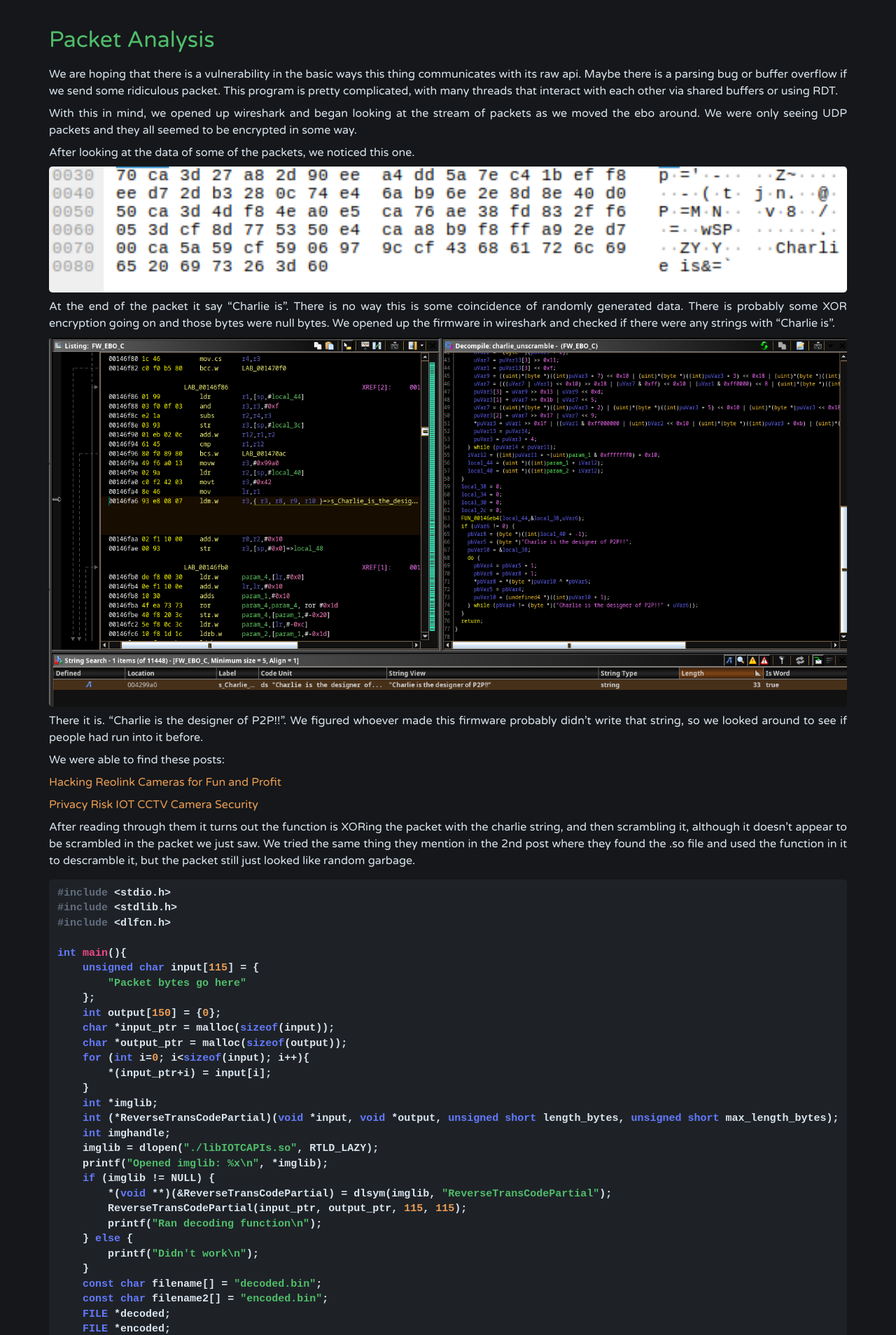
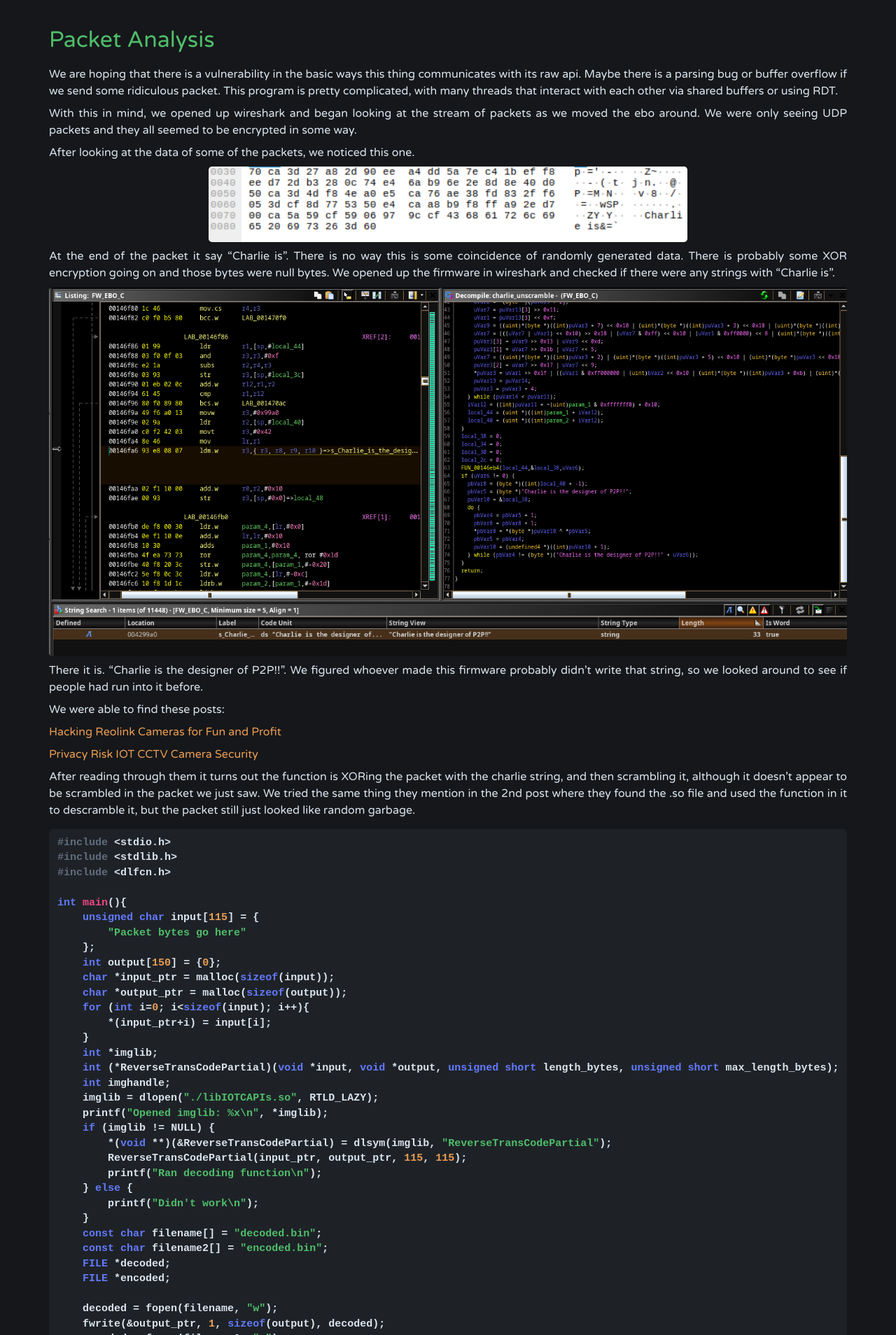
Before and after one commit to debugmen/debugmen.github.io, a Jekyll site: the page built from _posts/2022-03-10-enabot_series_part_2.md, in a window 1280 px wide. Shown: the part 1533-3441 px from the top of the page at 70% size. Built offline with Jekyll 4.4.1, drawn with Linux system fonts in a browser that asks for light colours.

Commit message:
color changes

````diff
--- a/_posts/2022-03-10-enabot_series_part_2.md
+++ b/_posts/2022-03-10-enabot_series_part_2.md
@@ -65,7 +65,7 @@ With this in mind, we opened up wireshark and began looking at the stream of pac
 
 After looking at the data of some of the packets, we noticed this one.
 
-![charlie](/assets/enabot_part2/charlie_capture.png)
+<p style="text-align:center;"><img src="/assets/enabot_part2/charlie_capture.png" alt="charlie" style="height: 60%; width: 60%;"/></p>
 
 At the end of the packet it say "Charlie is". There is no way this is some coincidence of randomly generated data. There is probably some XOR encryption going on and those bytes were null bytes. We opened up the firmware in wireshark and checked if there were any strings with "Charlie is".
 
@@ -158,11 +158,11 @@ for ref in refs:
 print(f"Finished. Renamed: {rename_count} functions")
 ```
 
-<img src="/assets/enabot_part2/log_functions_renamed.png" alt="log_functions_renamed" style="height: 60%; width: 60%;"/>
+<p style="text-align:center;"><img src="/assets/enabot_part2/log_functions_renamed.png" alt="log_functions_renamed" style="height: 60%; width: 60%;"/></p>
 
 The second renaming script we used was for functions that were called, and then an error was printed if it returned an error code.
 
-<img src="/assets/enabot_part2/err_rename.png" alt="err_rename" style="height: 60%; width: 60%;"/>
+<p style="text-align:center;"><img src="/assets/enabot_part2/err_rename.png" alt="err_rename" style="height: 60%; width: 60%;"/></p>
 
 An example is in the image above. A function was called and a branch was taken based off the function's return value. If it wasn't 0, it printed the name of the function and and error message. We could use that print to rename the function called. It's renamed already because we had already run the script when the image was taken
 
@@ -274,7 +274,7 @@ print(f"Len of unnamed functions {len(unnamed_functions)}")
 </pre>
 </details>
 
-<img src="/assets/enabot_part2/err_rename_number.png" alt="err_rename_number" style="height: 60%; width: 60%;"/>
+<p style="text-align:center;"><img src="/assets/enabot_part2/err_rename_number.png" alt="err_rename_number" style="height: 60%; width: 60%;"/></p>
 
 Both these scripts combined allowed us to know the name of about 1600 function calls which was very nice to have when reversing.
 # Packet Reversing
@@ -322,9 +322,9 @@ Note: Since we don't actually know what each branch was when we started reversin
 
 Every packet going to or from the device started with this:
 
-<img src="/assets/enabot_part2/ebo_msg_hdr.png" alt="Ebo Msg Hdr" style="height: 50%; width: 50%;"/>
+<p style="text-align:center;"><img src="/assets/enabot_part2/ebo_msg_hdr.png" alt="Ebo Msg Hdr" style="height: 50%; width: 50%;"/></p>
 
-<img src="/assets/enabot_part2/ebo_packet_type.png" alt="Ebo Packet Type" style="height: 100px; width:320px;"/>
+<p style="text-align:center;"><img src="/assets/enabot_part2/ebo_packet_type.png" alt="Ebo Packet Type" style="height: 100px; width:320px;"/></p>
 
 
 1. The first two bytes are always `0x0402`
--- a/_sass/dash/_layout.scss
+++ b/_sass/dash/_layout.scss
@@ -136,7 +136,7 @@
     text-align: left;
     margin-bottom: 0.2em;
     @include themed() {
-       color: t('list-primary');
+       color: 0xffffff;
     }
   }
 
@@ -144,13 +144,16 @@
     text-align: left;
     margin-bottom: 0.2em;
     @include themed() {
-       color: t('list-primary');
+       color: 0xffffff;
     }
     list-style: none;
     margin-left: 0em;
 
     &:before {
       content: $icon-check;
+      @include themed() {
+        color: t('list-primary');
+      }
       @include font-awesome-icon;
       margin-left: 0;
       margin-right: 0.5em;
@@ -161,13 +164,16 @@
     text-align: left;
     margin-bottom: 0.2em;
     @include themed() {
-       color: t('list-primary');
+       color: 0xffffff;
     }
     list-style: none;
     margin-left: 0.5em;
 
     &:before {
       content: $icon-chevron-right;
+      @include themed() {
+        color: t('list-primary');
+      }
       @include font-awesome-icon;
       margin-right: 0.5em;
     }
@@ -178,13 +184,16 @@
     text-align: left;
     margin-bottom: 0.2em;
     @include themed() {
-       color: t('list-primary');
+       color: 0xffffff;
     }
     list-style: none;
     margin-left: 0;
 
     &:before {
       content: $icon-flask;
+      @include themed() {
+        color: t('list-primary');
+      }
       @include font-awesome-icon;
       margin-right: 0.5em;
     }
````
